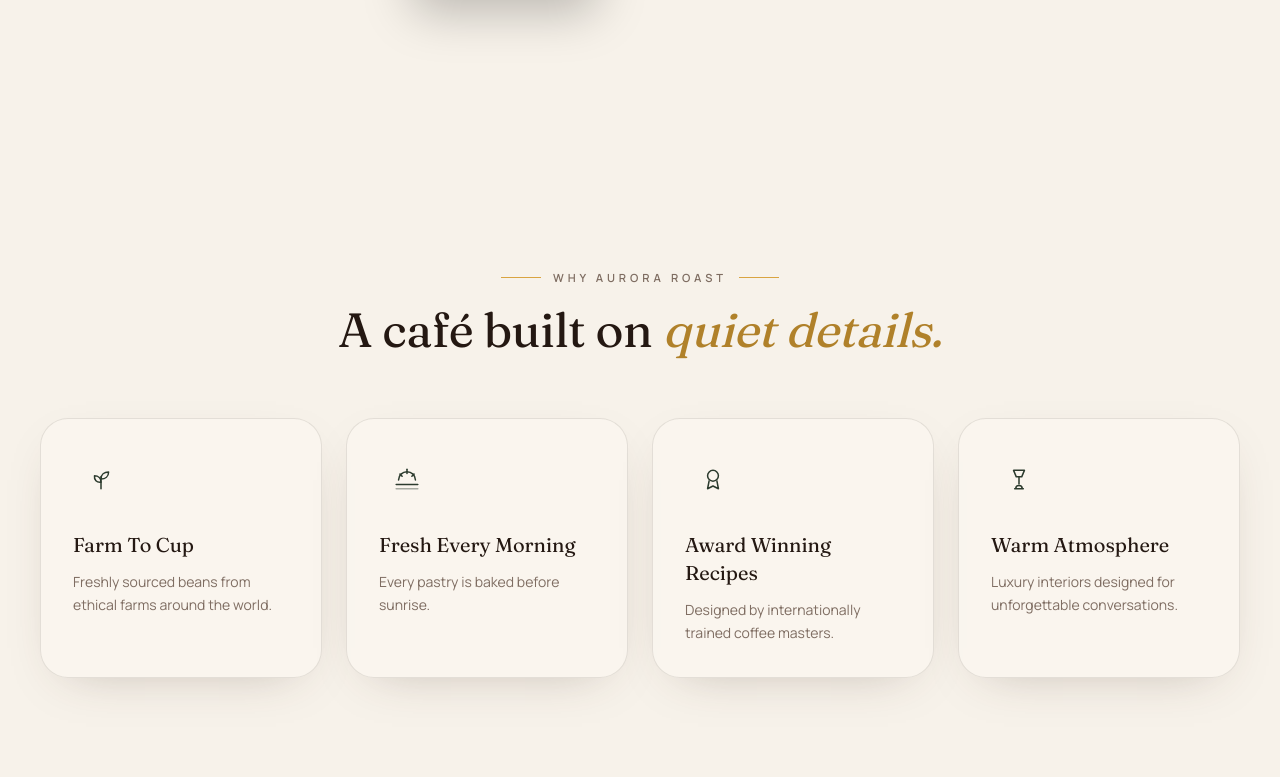
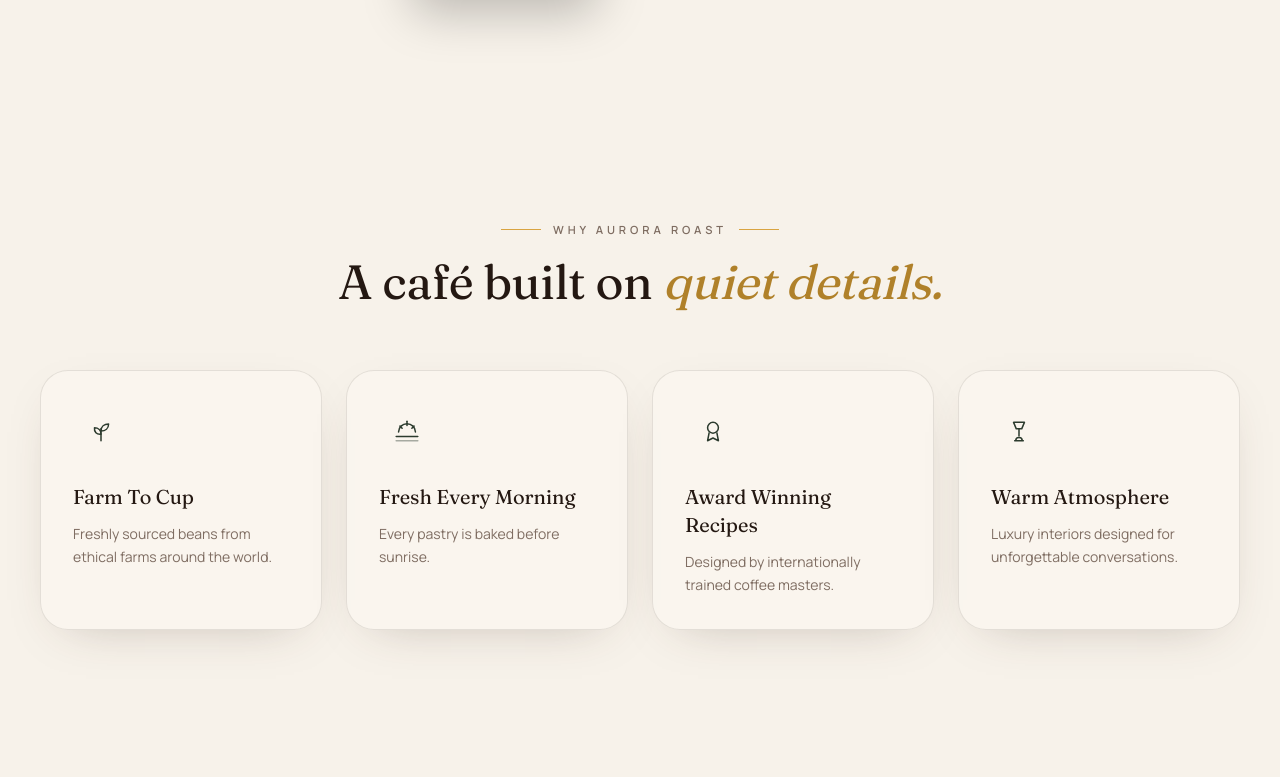
Before and after one commit to nishchalkc89/cafe, a Next.js app: page / in a window 1280 px wide. Shown: the part 1843-2620 px from the top of the page. Built offline with nearby package versions, Linux system fonts and the light colour scheme.

Commit message:
remove empty space after each section

```diff
--- a/src/components/WhyChooseUs.tsx
+++ b/src/components/WhyChooseUs.tsx
@@ -6,7 +6,7 @@ import WhyCard from "./WhyCard";
 
 export default function WhyChooseUs() {
   return (
-    <section className="relative mx-auto max-w-7xl px-6 py-32 md:px-10 md:py-40">
+    <section className="relative mx-auto max-w-7xl px-6 py-20 md:px-10 md:py-28">
       <div className="mx-auto mb-16 max-w-2xl text-center">
         <motion.div
           initial={{ opacity: 0, y: 16 }}
--- a/src/components/reservation/ReservationSection.tsx
+++ b/src/components/reservation/ReservationSection.tsx
@@ -38,7 +38,7 @@ export default function ReservationSection() {
   };
 
   return (
-    <section id="visit" className="relative mx-auto max-w-6xl px-6 py-32 md:px-10 md:py-40">
+    <section id="visit" className="relative mx-auto max-w-6xl px-6 py-20 md:px-10 md:py-28">
       <div className="mx-auto mb-14 max-w-2xl text-center">
         <motion.div
           initial={{ opacity: 0, y: 16 }}
```
